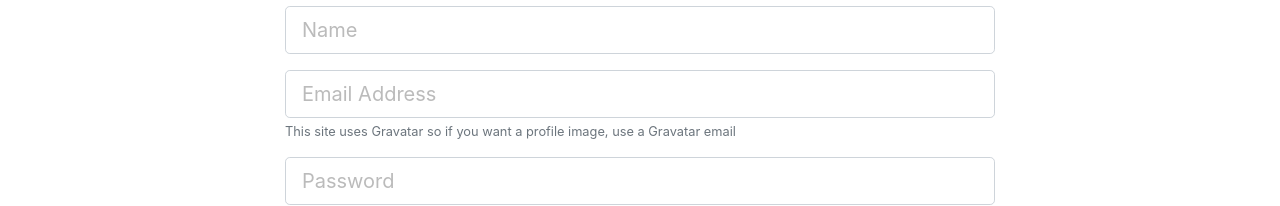
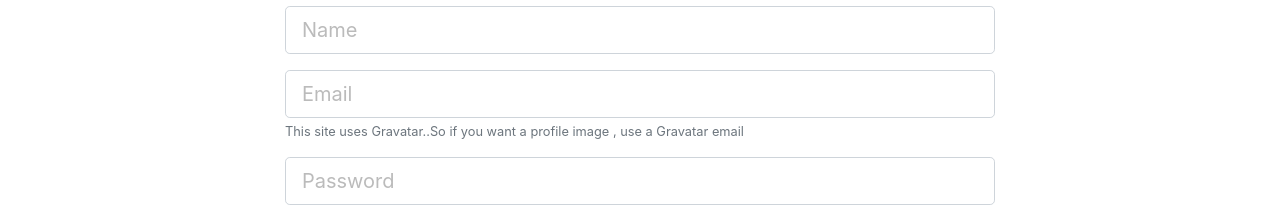
Before and after one commit to gautam-11/Social-Network-For-Developers, a React (Create React App) app in the folder client/: page /register in a window 1280 px wide. Shown: the part 195-401 px from the top of the page. Built offline with nearby package versions, Linux system fonts and the light colour scheme.

Commit message:
Added TextFieldGroup Component by replacing form-group divs

```diff
--- a/client/src/components/auth/Login.js
+++ b/client/src/components/auth/Login.js
@@ -1,8 +1,8 @@
 import React, { Component } from "react";
 import PropTypes from "prop-types";
 import { connect } from "react-redux";
-import classnames from "classnames";
 import { loginUser } from "../../actions/authActions";
+import TextFieldGroup from "../common/TextFieldGroup";
 
 class Login extends Component {
   constructor() {
@@ -52,36 +52,23 @@
                 Sign in to your DevConnector account
               </p>
               <form onSubmit={this.onSubmit}>
-                <div className="form-group">
-                  <input
+                <TextFieldGroup
+                  placeholder="Email address"
+                  name="email"
                   type="email"
-                    className={classnames("form-control form-control-lg", {
-                      "is-invalid": errors.email
-                    })}
-                    placeholder="Email Address"
-                    name="email"
                   value={this.state.email}
                   onChange={this.onChange}
+                  error={errors.email}
                 />
-                  {errors.email && (
-                    <div className="invalid-feedback">{errors.email}</div>
-                  )}
-                </div>
-                <div className="form-group">
-                  <input
-                    type="password"
-                    className={classnames("form-control form-control-lg", {
-                      "is-invalid": errors.password
-                    })}
+
+                <TextFieldGroup
                   placeholder="Password"
                   name="password"
+                  type="password"
                   value={this.state.password}
                   onChange={this.onChange}
+                  error={errors.password}
                 />
-                  {errors.password && (
-                    <div className="invalid-feedback">{errors.password}</div>
-                  )}
-                </div>
                 <input type="submit" className="btn btn-info btn-block mt-4" />
               </form>
             </div>
--- a/client/src/components/auth/Register.js
+++ b/client/src/components/auth/Register.js
@@ -1,9 +1,9 @@
 import React, { Component } from "react";
 import { withRouter } from "react-router-dom";
 import PropTypes from "prop-types";
-import classnames from "classnames";
 import { connect } from "react-redux";
 import { registerUser } from "../../actions/authActions";
+import TextFieldGroup from "../common/TextFieldGroup";
 
 class Register extends Component {
   constructor() {
@@ -54,70 +54,40 @@
                 Create your DevConnector account
               </p>
               <form noValidate onSubmit={this.onSubmit}>
-                <div className="form-group">
-                  <input
-                    type="text"
-                    className={classnames("form-control form-control-lg", {
-                      "is-invalid": errors.name
-                    })}
+                <TextFieldGroup
                   placeholder="Name"
                   name="name"
+                  type="name"
                   value={this.state.name}
                   onChange={this.onChange}
+                  error={errors.name}
                 />
-                  {errors.name && (
-                    <div className="invalid-feedback">{errors.name}</div>
-                  )}
-                </div>
-                <div className="form-group">
-                  <input
+
+                <TextFieldGroup
+                  placeholder="Email"
+                  name="email"
                   type="email"
-                    className={classnames("form-control form-control-lg", {
-                      "is-invalid": errors.email
-                    })}
-                    placeholder="Email Address"
-                    name="email"
                   value={this.state.email}
                   onChange={this.onChange}
+                  error={errors.email}
+                  info="This site uses Gravatar..So if you want a profile image , use a Gravatar email"
                 />
-                  {errors.email && (
-                    <div className="invalid-feedback">{errors.email}</div>
-                  )}
-                  <small className="form-text text-muted">
-                    This site uses Gravatar so if you want a profile image, use
-                    a Gravatar email
-                  </small>
-                </div>
-                <div className="form-group">
-                  <input
-                    type="password"
-                    className={classnames("form-control form-control-lg", {
-                      "is-invalid": errors.password
-                    })}
+                <TextFieldGroup
                   placeholder="Password"
                   name="password"
+                  type="password"
                   value={this.state.password}
                   onChange={this.onChange}
+                  error={errors.password}
                 />
-                  {errors.password && (
-                    <div className="invalid-feedback">{errors.password}</div>
-                  )}
-                </div>
-                <div className="form-group">
-                  <input
-                    type="password"
-                    className={classnames("form-control form-control-lg", {
-                      "is-invalid": errors.password
-                    })}
+                <TextFieldGroup
                   placeholder="Confirm Password"
                   name="password2"
+                  type="password"
                   value={this.state.password2}
                   onChange={this.onChange}
+                  error={errors.password2}
                 />
-                  {errors.password2 && (
-                    <div className="invalid-feedback">{errors.password2}</div>
-                  )}
-                </div>
                 <input type="submit" className="btn btn-info btn-block mt-4" />
               </form>
             </div>
--- /dev/null
+++ b/client/src/components/common/TextFieldGroup.js
@@ -0,0 +1,48 @@
+import React from "react";
+import classnames from "classnames";
+import PropTypes from "prop-types";
+
+const TextFieldGroup = ({
+  name,
+  placeholder,
+  value,
+  label,
+  error,
+  info,
+  type,
+  onChange,
+  disabled
+}) => {
+  return (
+    <div className="form-group">
+      <input
+        type={type}
+        className={classnames("form-control form-control-lg", {
+          "is-invalid": error
+        })}
+        placeholder={placeholder}
+        name={name}
+        value={value}
+        onChange={onChange}
+        disabled={disabled}
+      />
+      {info && <small className="form-text text-muted">{info}</small>}
+      {error && <div className="invalid-feedback">{error}</div>}
+    </div>
+  );
+};
+TextFieldGroup.propTypes = {
+  name: PropTypes.string.isRequired,
+  placeholder: PropTypes.string,
+  value: PropTypes.string.isRequired,
+  info: PropTypes.string,
+  error: PropTypes.string,
+  type: PropTypes.string.isRequired,
+  onChange: PropTypes.func.isRequired,
+  disabled: PropTypes.string
+};
+
+TextFieldGroup.defaultProps = {
+  type: "text"
+};
+export default TextFieldGroup;
```
Also changed, not shown: 1 other file (tests, documents, lock files or other folders). Lines whose indentation alone changed are shown as unchanged.
